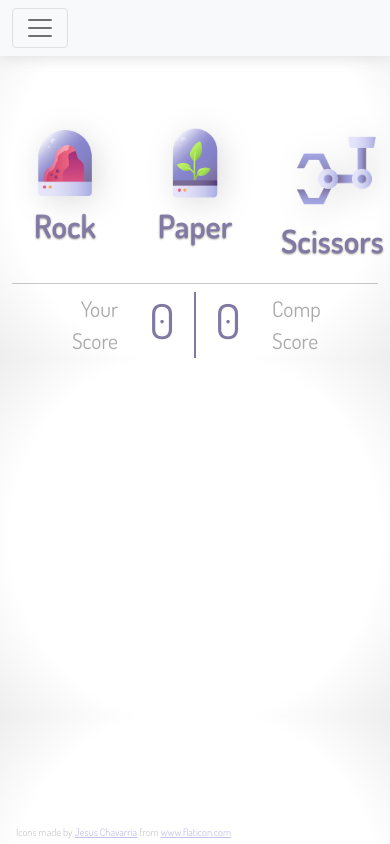
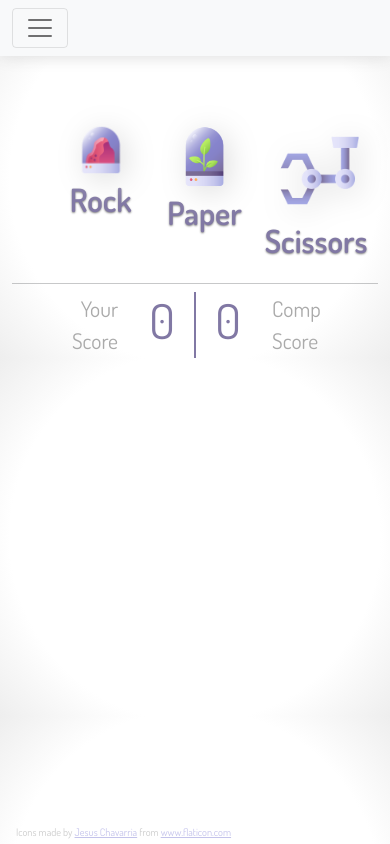
Before and after one commit to AMcD-Boro/RockPaperScissors, a plain HTML site: page index.html in a window 390 px wide. Drawn offline with nearby package versions, Linux system fonts and the light colour scheme.

Commit message:
change col-4 col-3

```diff
--- a/index.html
+++ b/index.html
@@ -77,19 +77,19 @@
 <!-- MODAL END -->
 
       <div class="row text-center justify-content-center mt-5 mt-md-0">
-        <div class="col-4 p-2 col-md-3 p-md-3">
+        <div class="col-3 p-2 col-md-3 p-md-3">
           <button id="rock" class="btn">
             <img src="img/rock.png" alt="Rock" class="img-fluid icons">
             <h1>Rock</h1>
           </button>
         </div>
-        <div class="col-4 p-2 col-md-3 p-md-3">
+        <div class="col-3 p-2 col-md-3 p-md-3">
           <button id="paper" class="btn">
             <img src="img/terrarium.png" alt="Paper" class="img-fluid icons">
             <h1>Paper</h1>
           </button>
         </div>
-        <div class="col-4 p-2 col-md-3 p-md-3">
+        <div class="col-3 p-2 col-md-3 p-md-3">
           <button id="scissors" class="btn">
             <img src="img/robotic-arm.png" alt="Scissors" class="img-fluid icons">
             <h1>Scissors</h1>
```
